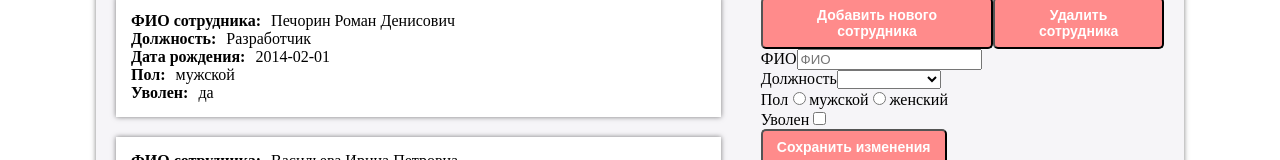
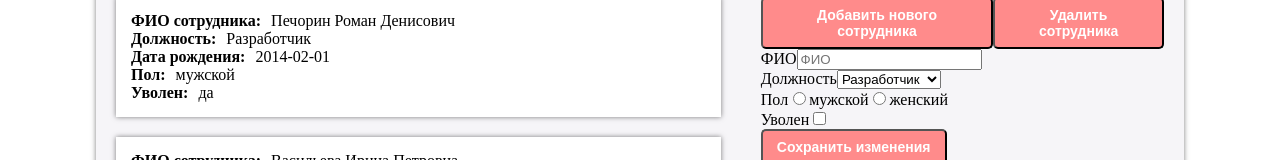
Before and after one commit to ChristieKh/employees-CRUD, a React (Create React App) app: page / in a window 1280 px wide. Shown: the part 134-294 px from the top of the page. Built offline with nearby package versions, Linux system fonts and the light colour scheme.

Commit message:
fixed some bugs

```diff
--- a/src/page/_components/editable-employer-form/_components/editable-employer-form-view/index.tsx
+++ b/src/page/_components/editable-employer-form/_components/editable-employer-form-view/index.tsx
@@ -41,7 +41,6 @@ export const EditableEmployerFormView = memo(
             <div>
               <label>Должность</label>
               <Field name="work" component="select">
-                <option />
                 <option value="#ff0000">Разработчик</option>
                 <option value="#00ff00">Дизайнер</option>
                 <option value="#0000ff">Аналитик</option>
--- a/src/page/index.tsx
+++ b/src/page/index.tsx
@@ -19,17 +19,17 @@ export const Page = memo(() => {
     [activePersonId],
   );
 
-  const addNewPerson = (newEmployees: EmployeesType) =>
-    setEmployees([...employees, newEmployees]);
+  const addNewPerson = (newEmployee: EmployeesType) =>
+    setEmployees([...employees, newEmployee]);
 
-  const handleRemoveItem = () => {
+  const deletePerson = () => {
     // console.info('employeesData', employeesData, activeItem);
     // employeesData.splice(activeItem, 1);
     // this.setState({employees});
     // e.preventDefault();
   };
 
-  const handleChangeItem = (dataItem: any) => {
+  const onChangePerson = (employee: any) => {
     // const {employeesData, activeItem} = this.state;
     // let newData = employeesData;
     // const newDataItem = newData[activeItem];
@@ -60,10 +60,10 @@ export const Page = memo(() => {
           </div>
           <div className={cn(`${COMPONENT_STYLE_NAME}__form-box`)}>
             <EditableEmployerForm
-              data={employees[activePersonId - 1]}
-              onAddItem={addNewPerson}
-              onDeleteItem={handleRemoveItem}
-              onChangeItem={handleChangeItem}
+              person={employees[activePersonId - 1]}
+              addNewPerson={addNewPerson}
+              deletePerson={deletePerson}
+              onChangePerson={onChangePerson}
             />
           </div>
         </div>
```
Also changed, not shown: src/page/_components/editable-employer-form/index.tsx (+9 -1 lines).
